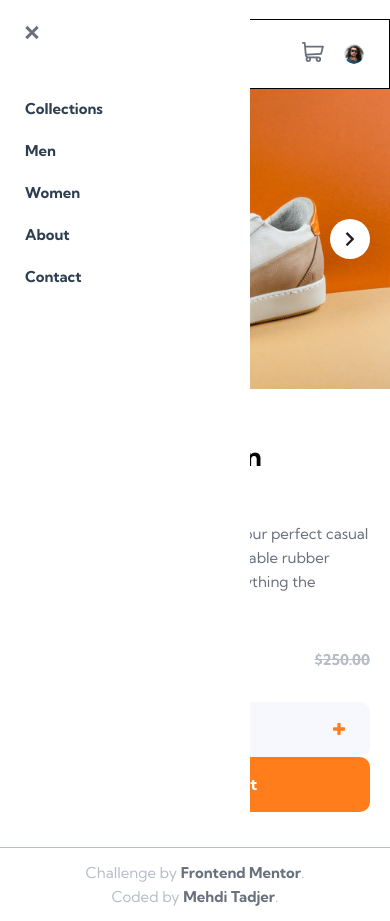
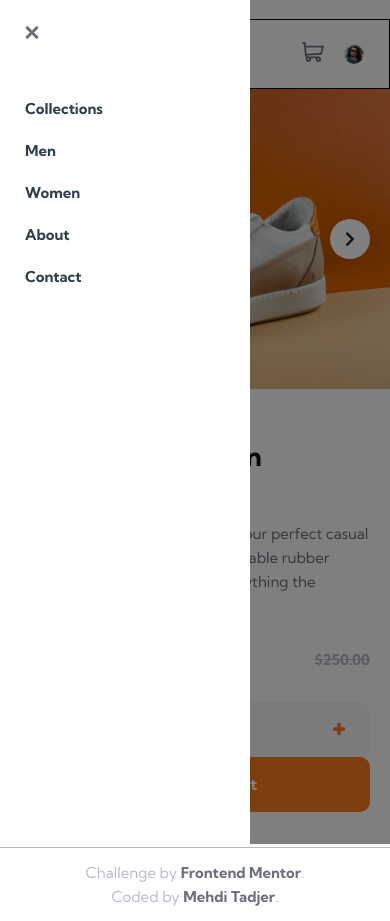
Before and after one commit to MehdiT-dev/ecommerce-product-page-vue, a Vue app: page /product in a window 390 px wide. Both pictures are taken after a click on the element 34 px from the left and 54 px from the top of the page. Built offline with nearby package versions, Linux system fonts and the light colour scheme.

Commit message:
Amélioration du menu mobile

```diff
--- a/src/components/Header.vue
+++ b/src/components/Header.vue
@@ -25,6 +25,7 @@ const toggleSideNav = function() {
                 </ul>
             </nav>
         </div>
+        <div id="side-nav-bg"></div>
         <div id="primary-nav">
             <p id="open-btn" @click="toggleSideNav">
                 <img src="@/assets/images/icon-menu.svg" alt="">
@@ -64,7 +65,7 @@ header {
     border: 1px solid $black;
 
     #side-nav {
-        position: absolute;
+        position: fixed;
         top: 0;
         left: 0;
         width: 250px;
@@ -77,6 +78,21 @@ header {
 
         &.open {
             transform: translateX(0);
+
+            + #side-nav-bg {
+                display: block;
+            }
+        }
+        + #side-nav-bg {
+            display: none;
+            position: fixed;
+            top: 0;
+            left: 0;
+            height: 100vh;
+            width: 100vw;
+            background: rgba(0, 0, 0, 0.5);
+            transition: transform .5s ease;
+            z-index: 10;
         }
 
         p {
```
